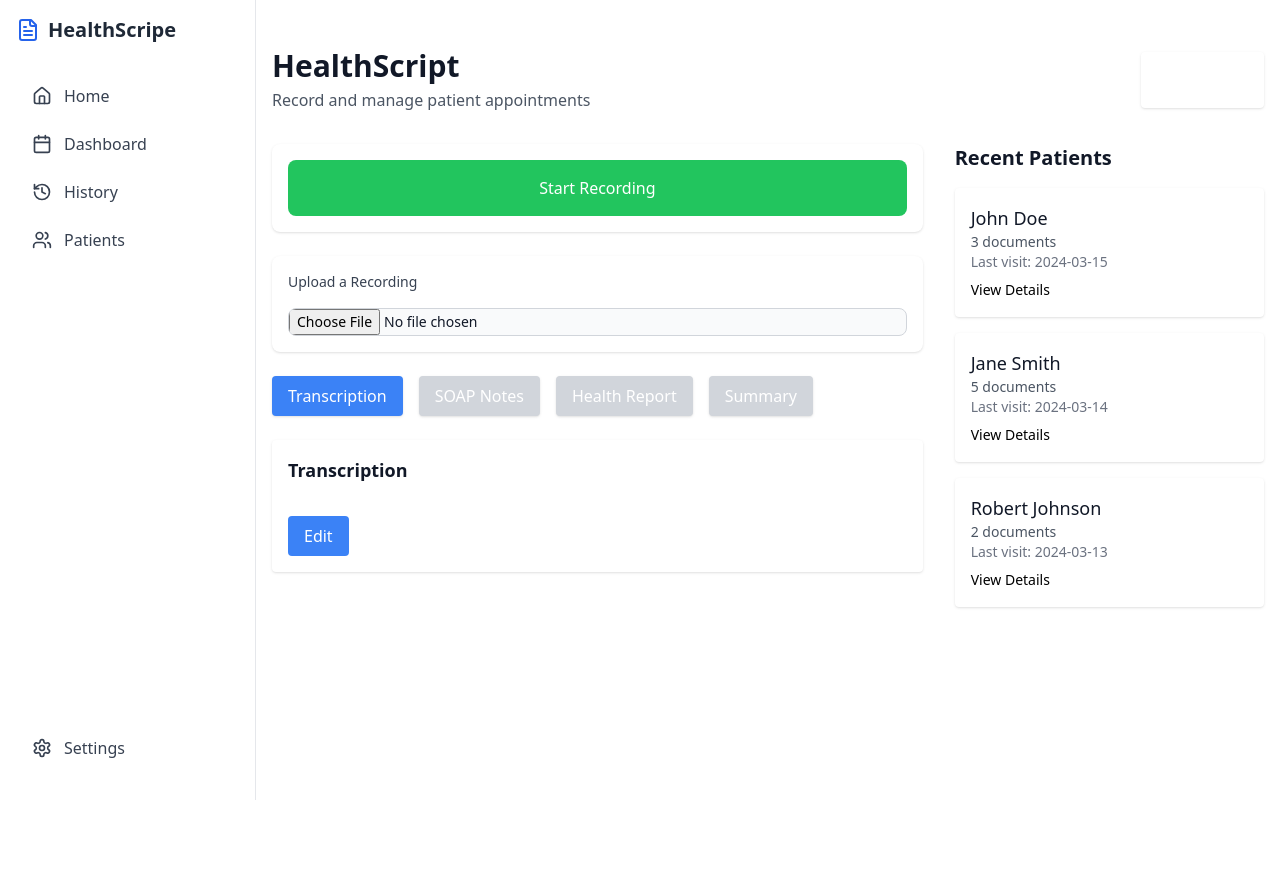
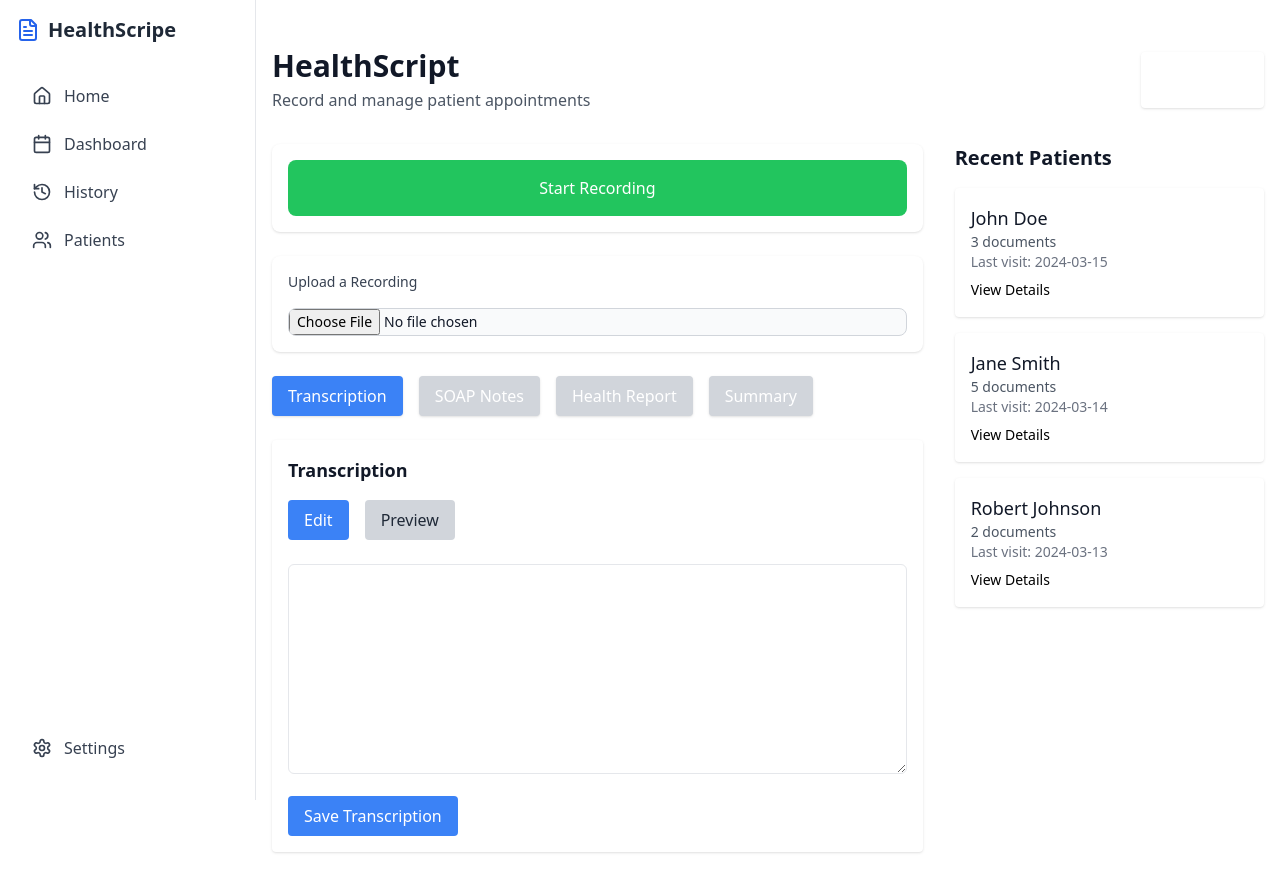
Before and after one commit to ibbeh/HealthScribe, a React (Create React App) app in the folder client/: page /transcriptions in a window 1280 px wide. Shown: the top 892 px of the page. Before the commit the page ends 832 px from the top, so only its background shows below. Built offline with nearby package versions, Linux system fonts and the light colour scheme.

Commit message:
fix transcribing

```diff
--- a/client/src/pages/Transcription.jsx
+++ b/client/src/pages/Transcription.jsx
@@ -1,14 +1,9 @@
 // import React, { useState, useRef } from "react";
 // import { Plus } from "lucide-react";
-// import ReactMarkdown from "react-markdown";
 
 // const Transcription = () => {
 //   const [transcription, setTranscription] = useState("");
-//   const [soapNotesMD, setSoapNotesMD] = useState("");
 //   const [isTranscribing, setIsTranscribing] = useState(false);
-//   const [healthReport, setHealthReport] = useState("");
-//   const [summary, setSummary] = useState("");
-//   const [view, setView] = useState("transcription"); // Options: transcription, soap_notes, health_report
 
 //   const handleFileUpload = async (file) => {
 //     setIsTranscribing(true);
@@ -17,7 +12,7 @@
 //     formData.append("file", file);
 
 //     try {
-//       const response = await fetch("http://127.0.0.1:5000/api/upload", {
+//       const response = await fetch("/api/upload", {
 //         method: "POST",
 //         body: formData,
 //       });
@@ -28,9 +23,6 @@
 
 //       const data = await response.json();
 //       setTranscription(data.transcription);
-//       setSoapNotesMD(data.soap_notes_md || "");
-//       setHealthReport(data.health_report || "");
-//       setSummary(data.summary || "");
 //     } catch (error) {
 //       console.error("Error during transcription:", error);
 //       setTranscription("An error occurred while transcribing the audio.");
@@ -54,7 +46,9 @@
 //       <div className="container py-8 space-y-8 animate-fade-in">
 //         <header className="flex items-center justify-between">
 //           <div>
-//             <h1 className="text-3xl font-bold text-gray-900">HealthScript</h1>
+//             <h1 className="text-3xl font-bold text-gray-900">
+//               Medical Transcription
+//             </h1>
 //             <p className="text-gray-600 mt-1">
 //               Record and manage patient appointments
 //             </p>
@@ -68,91 +62,10 @@
 //           <div className="lg:col-span-2 space-y-6">
 //             <AudioRecorder onRecordingComplete={handleRecordingComplete} />
 //             <FileUploader onFileUpload={handleFileUpload} />
-
-//             <div className="flex space-x-4">
-//               <button
-//                 onClick={() => setView("transcription")}
-//                 className={`px-4 py-2 rounded text-white font-medium shadow ${
-//                   view === "transcription"
-//                     ? "bg-blue-500"
-//                     : "bg-gray-300 hover:bg-gray-400"
-//                 }`}>
-//                 Transcription
-//               </button>
-//               <button
-//                 onClick={() => setView("soap_notes")}
-//                 className={`px-4 py-2 rounded text-white font-medium shadow ${
-//                   view === "soap_notes"
-//                     ? "bg-blue-500"
-//                     : "bg-gray-300 hover:bg-gray-400"
-//                 }`}>
-//                 SOAP Notes
-//               </button>
-//               <button
-//                 onClick={() => setView("health_report")}
-//                 className={`px-4 py-2 rounded text-white font-medium shadow ${
-//                   view === "health_report"
-//                     ? "bg-blue-500"
-//                     : "bg-gray-300 hover:bg-gray-400"
-//                 }`}>
-//                 Health Report
-//               </button>
-//               <button
-//                 onClick={() => setView("summary")}
-//                 className={`px-4 py-2 rounded text-white font-medium shadow ${
-//                   view === "summary"
-//                     ? "bg-blue-500"
-//                     : "bg-gray-300 hover:bg-gray-400"
-//                 }`}>
-//                 Summary
-//               </button>
-//             </div>
-
-//             {view === "transcription" && (
-//               <TranscriptionView
-//                 transcription={transcription}
-//                 isLoading={isTranscribing}
-//               />
-//             )}
-
-//             {view === "soap_notes" && (
-//               <div className="p-4 bg-white rounded shadow">
-//                 <h2 className="text-lg font-semibold text-gray-900">
-//                   SOAP Notes
-//                 </h2>
-//                 <textarea
-//                   value={soapNotesMD}
-//                   onChange={(e) => setSoapNotesMD(e.target.value)}
-//                   className="w-full mt-2 p-2 border rounded-md text-gray-800"
-//                   rows={8}
-//                 />
-//                 <button
-//                   onClick={() => saveToDatabase("soap_notes", soapNotesMD)}
-//                   className="mt-4 px-4 py-2 bg-blue-500 text-white rounded hover:bg-blue-600">
-//                   Save SOAP Notes
-//                 </button>
-//               </div>
-//             )}
-
-//             {view === "health_report" && (
-//               <div className="p-4 bg-white rounded shadow">
-//                 <h2 className="text-lg font-semibold text-gray-900">
-//                   Health Report
-//                 </h2>
-//                 <ReactMarkdown className="mt-2 text-gray-800">
-//                   {healthReport || "No health report available."}
-//                 </ReactMarkdown>
-//               </div>
-//             )}
-
-//             {view === "summary" && (
-//               <div className="p-4 bg-white rounded shadow">
-//                 <h2 className="text-lg font-semibold text-gray-900">Summary</h2>
-//                 <ReactMarkdown className="mt-2 text-gray-800">
-//                   {summary || "No summary available."}
-//                 </ReactMarkdown>
-//               </div>
-//             )}
+//             <TranscriptionView
+//               transcription={transcription}
+//               isLoading={isTranscribing}
+//             />
 //           </div>
 
 //           <div className="space-y-4">
@@ -264,91 +177,56 @@
 // };
 
 // // TranscriptionView.js
-// export const TranscriptionView = ({
-//   transcription,
-//   isLoading,
-//   onSave,
-//   onChange,
-// }) => {
+// export const TranscriptionView = ({ transcription, isLoading }) => {
 //   return (
 //     <div className="p-4 bg-white rounded shadow">
 //       <h2 className="text-lg font-semibold text-gray-900">Transcription</h2>
 //       <div className="mt-2">
 //         {isLoading ? (
 //           <p className="text-gray-500 italic">Transcribing audio...</p>
+//         ) : transcription ? (
+//           <p className="text-gray-800">{transcription}</p>
 //         ) : (
-//           <>
-//             <textarea
-//               value={transcription}
-//               onChange={(e) => onChange(e.target.value)}
-//               className="w-full mt-2 p-2 border rounded-md text-gray-800"
-//               rows={8}
-//             />
-//             <button
-//               onClick={onSave}
-//               className="mt-4 px-4 py-2 bg-blue-500 text-white rounded hover:bg-blue-600">
-//               Save Transcription
-//             </button>
-//           </>
+//           <p className="text-gray-500 italic">
+//             No transcription available yet. Start recording or upload a file to
+//             see the transcription here.
+//           </p>
 //         )}
 //       </div>
 //     </div>
 //   );
 // };
 
+// // PatientCard.js
+// export const PatientCard = ({ name, lastVisit, documentCount, onClick }) => {
+//   return (
+//     <div
+//       className="p-4 bg-white rounded shadow cursor-pointer hover:bg-gray-50"
+//       onClick={onClick}>
+//       <h3 className="text-lg font-medium text-gray-900">{name}</h3>
+//       <p className="text-sm text-gray-600">{documentCount} documents</p>
+//       <p className="text-sm text-gray-500">Last visit: {lastVisit}</p>
+//       <button className="text-sm text-medical-600 font-medium mt-2">
+//         View Details
+//       </button>
+//     </div>
+//   );
+// };
+
+// // Button.js
+// export const Button = ({ children, className, ...props }) => {
+//   return (
+//     <button
+//       className={`px-4 py-2 rounded text-white font-medium shadow ${className}`}
+//       {...props}>
+//       {children}
+//     </button>
+//   );
+// };
+
 import React, { useState, useRef } from "react";
 import { Plus } from "lucide-react";
 import ReactMarkdown from "react-markdown";
-
-const EditableMarkdownView = ({ title, content, onSave }) => {
-  const [isEditing, setIsEditing] = useState(false);
-  const [markdownContent, setMarkdownContent] = useState(content);
-
-  const handleSave = () => {
-    onSave(markdownContent);
-    setIsEditing(false); // Switch back to preview mode after saving
-  };
-
-  return (
-    <div className="p-4 bg-white rounded shadow">
-      <h2 className="text-lg font-semibold text-gray-900">{title}</h2>
-
-      <div className="mt-4">
-        {isEditing ? (
-          <>
-            <textarea
-              value={markdownContent}
-              onChange={(e) => setMarkdownContent(e.target.value)}
-              className="w-full p-2 border rounded-md text-gray-800"
-              rows={10}
-            />
-            <div className="mt-4 flex space-x-4">
-              <button
-                onClick={handleSave}
-                className="px-4 py-2 bg-blue-500 text-white rounded hover:bg-blue-600">
-                Save
-              </button>
-              <button
-                onClick={() => setIsEditing(false)}
-                className="px-4 py-2 bg-gray-300 text-gray-700 rounded hover:bg-gray-400">
-                Cancel
-              </button>
-            </div>
-          </>
-        ) : (
-          <>
-            <ReactMarkdown className="prose">{markdownContent}</ReactMarkdown>
-            <button
-              onClick={() => setIsEditing(true)}
-              className="mt-4 px-4 py-2 bg-blue-500 text-white rounded hover:bg-blue-600">
-              Edit
-            </button>
-          </>
-        )}
-      </div>
-    </div>
-  );
-};
 
 const Transcription = () => {
   const [transcription, setTranscription] = useState("");
@@ -379,7 +257,6 @@ const Transcription = () => {
       setSoapNotesMD(data.soap_notes_md || "");
       setHealthReport(data.health_report || "");
       setSummary(data.summary || "");
-
     } catch (error) {
       console.error("Error during transcription:", error);
       setTranscription("An error occurred while transcribing the audio.");
@@ -390,24 +267,6 @@ const Transcription = () => {
 
   const handleRecordingComplete = async (blob) => {
     await handleFileUpload(blob);
-  };
-
-  const saveToDatabase = async (type, content) => {
-    try {
-      const response = await fetch(`http://127.0.0.1:5000/api/save`, {
-        method: "POST",
-        headers: { "Content-Type": "application/json" },
-        body: JSON.stringify({ type, content }),
-      });
-
-      if (!response.ok) {
-        throw new Error("Failed to save. Please try again.");
-      }
-      alert("Content saved successfully!");
-    } catch (error) {
-      console.error("Error saving content:", error);
-      alert("An error occurred while saving the content.");
-    }
   };
 
   const mockPatients = [
@@ -476,41 +335,48 @@ const Transcription = () => {
             </div>
 
             {view === "transcription" && (
-              <EditableMarkdownView
-                title="Transcription"
-                content={transcription}
-                onSave={(updatedContent) => setTranscription(updatedContent)}
+              <TranscriptionView
+                transcription={transcription}
+                isLoading={isTranscribing}
+                onChange={(newTranscription) =>
+                  setTranscription(newTranscription)
+                }
+                onSave={() => {
+                  console.log("Saving transcription:", transcription);
+                  // Add saving logic here (e.g., API call to save the transcription)
+                }}
               />
             )}
 
             {view === "soap_notes" && (
-              <EditableMarkdownView
-                title="SOAP Notes"
-                content={soapNotesMD}
-                onSave={(updatedContent) =>
-                  saveToDatabase("soap_notes", updatedContent)
-                }
-              />
+              <div className="p-4 bg-white rounded shadow">
+                <h2 className="text-lg font-semibold text-gray-900">
+                  SOAP Notes
+                </h2>
+                <ReactMarkdown className="mt-2 text-gray-800">
+                  {soapNotesMD || "No SOAP notes available."}
+                </ReactMarkdown>
+              </div>
             )}
 
             {view === "health_report" && (
-              <EditableMarkdownView
-                title="Health Report"
-                content={healthReport}
-                onSave={(updatedContent) =>
-                  saveToDatabase("health_report", updatedContent)
-                }
-              />
+              <div className="p-4 bg-white rounded shadow">
+                <h2 className="text-lg font-semibold text-gray-900">
+                  Health Report
+                </h2>
+                <ReactMarkdown className="mt-2 text-gray-800">
+                  {healthReport || "No health report available."}
+                </ReactMarkdown>
+              </div>
             )}
 
             {view === "summary" && (
-              <EditableMarkdownView
-                title="Summary"
-                content={summary}
-                onSave={(updatedContent) =>
-                  saveToDatabase("summary", updatedContent)
-                }
-              />
+              <div className="p-4 bg-white rounded shadow">
+                <h2 className="text-lg font-semibold text-gray-900">Summary</h2>
+                <ReactMarkdown className="mt-2 text-gray-800">
+                  {summary || "No summary available."}
+                </ReactMarkdown>
+              </div>
             )}
           </div>
 
@@ -622,6 +488,63 @@ export const FileUploader = ({ onFileUpload }) => {
   );
 };
 
+// TranscriptionView.js
+export const TranscriptionView = ({
+  transcription,
+  isLoading,
+  onSave,
+  onChange,
+}) => {
+  const [isEditing, setIsEditing] = useState(true); // Toggle between edit and preview modes
+
+  return (
+    <div className="p-4 bg-white rounded shadow">
+      <h2 className="text-lg font-semibold text-gray-900">Transcription</h2>
+      <div className="flex space-x-4 mt-4">
+        <button
+          onClick={() => setIsEditing(true)}
+          className={`px-4 py-2 rounded font-medium ${
+            isEditing ? "bg-blue-500 text-white" : "bg-gray-300 text-gray-800"
+          }`}>
+          Edit
+        </button>
+        <button
+          onClick={() => setIsEditing(false)}
+          className={`px-4 py-2 rounded font-medium ${
+            !isEditing ? "bg-blue-500 text-white" : "bg-gray-300 text-gray-800"
+          }`}>
+          Preview
+        </button>
+      </div>
+
+      <div className="mt-4">
+        {isLoading ? (
+          <p className="text-gray-500 italic">Transcribing audio...</p>
+        ) : isEditing ? (
+          <textarea
+            value={transcription}
+            onChange={(e) => onChange(e.target.value)}
+            className="w-full mt-2 p-2 border rounded-md text-gray-800"
+            rows={8}
+          />
+        ) : (
+          <div className="prose">
+            <ReactMarkdown>{transcription}</ReactMarkdown>
+          </div>
+        )}
+      </div>
+
+      {isEditing && (
+        <button
+          onClick={onSave}
+          className="mt-4 px-4 py-2 bg-blue-500 text-white rounded hover:bg-blue-600">
+          Save Transcription
+        </button>
+      )}
+    </div>
+  );
+};
+
 // PatientCard.js
 export const PatientCard = ({ name, lastVisit, documentCount, onClick }) => {
   return (
```
